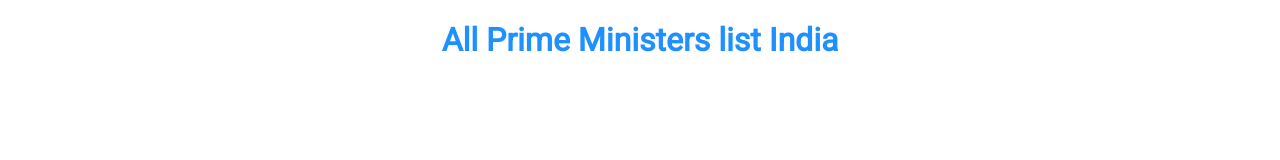
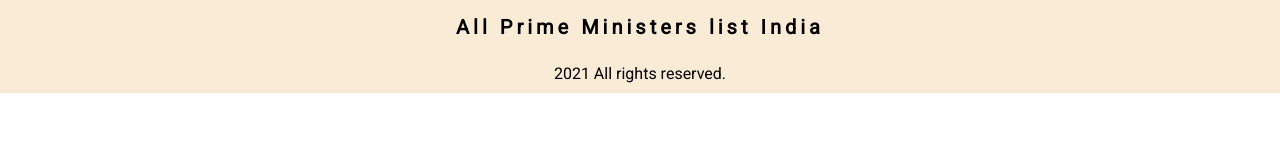
Before and after one commit to rohitkumar26/pmindia, a website: page public/index.html in a window 1280 px wide. Drawn offline with Linux system fonts and the light colour scheme; no server answers.

Commit message:
slight design changes

```diff
--- a/public/index.html
+++ b/public/index.html
@@ -10,6 +10,7 @@
 <body>
     <h1 class="title">All Prime Ministers list India</h1>
     <div id="result"></div>
+    <div class="footer">2021 All rights reserved.</div>
 
   <script src="myjs.js"></script>
 </body>
--- a/public/myjs.js
+++ b/public/myjs.js
@@ -36,6 +36,7 @@ function createui(data){
 
         let remark=document.createElement('p');
         remark.innerHTML=element['remark'];
+        remark.style.fontStyle="italic";
 
         pmcard.appendChild(mycounter);
         pmcard.appendChild(myimg);
--- a/public/styles.css
+++ b/public/styles.css
@@ -2,6 +2,9 @@
 body{
     text-align: center;
     font-family: 'Roboto', sans-serif;
+    margin:0;
+    padding:0;
+    box-sizing: border-box;
 }
 
 li{
@@ -19,8 +22,13 @@ li{
         gap:2px;
     }
   }
+
 .title{
-    color:dodgerblue;
+    background-color: antiquewhite;
+    margin:0;
+    padding: 15px;
+    font-size: 20px;
+    letter-spacing: 0.2em;
 }
 .card{
     margin:10px;
@@ -42,3 +50,9 @@ li{
     font-weight: 700;
     padding:3px;
 }
+.footer{
+    text-align: center;
+    padding:10px;
+
+    background-color: antiquewhite;
+}
```
